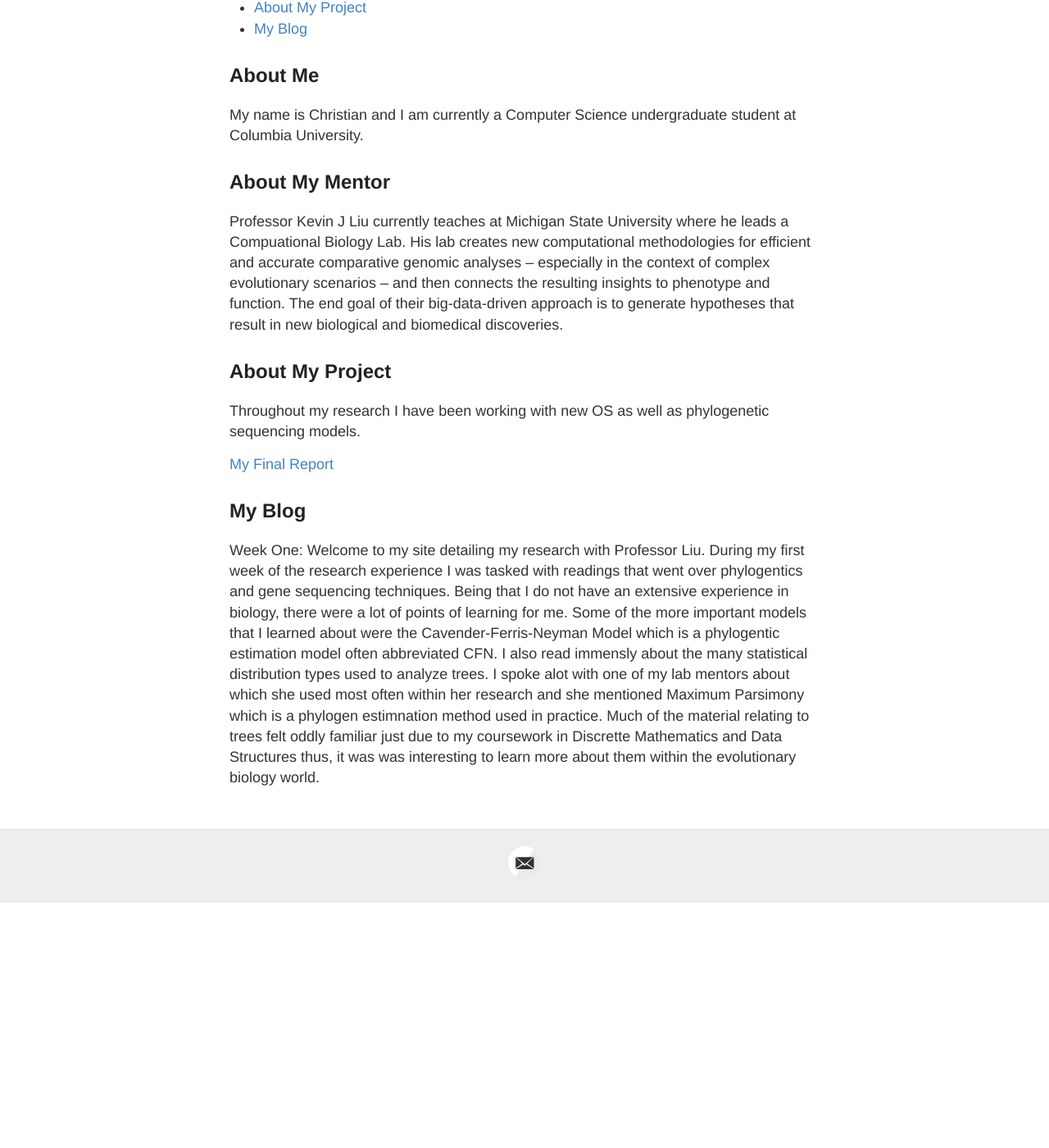
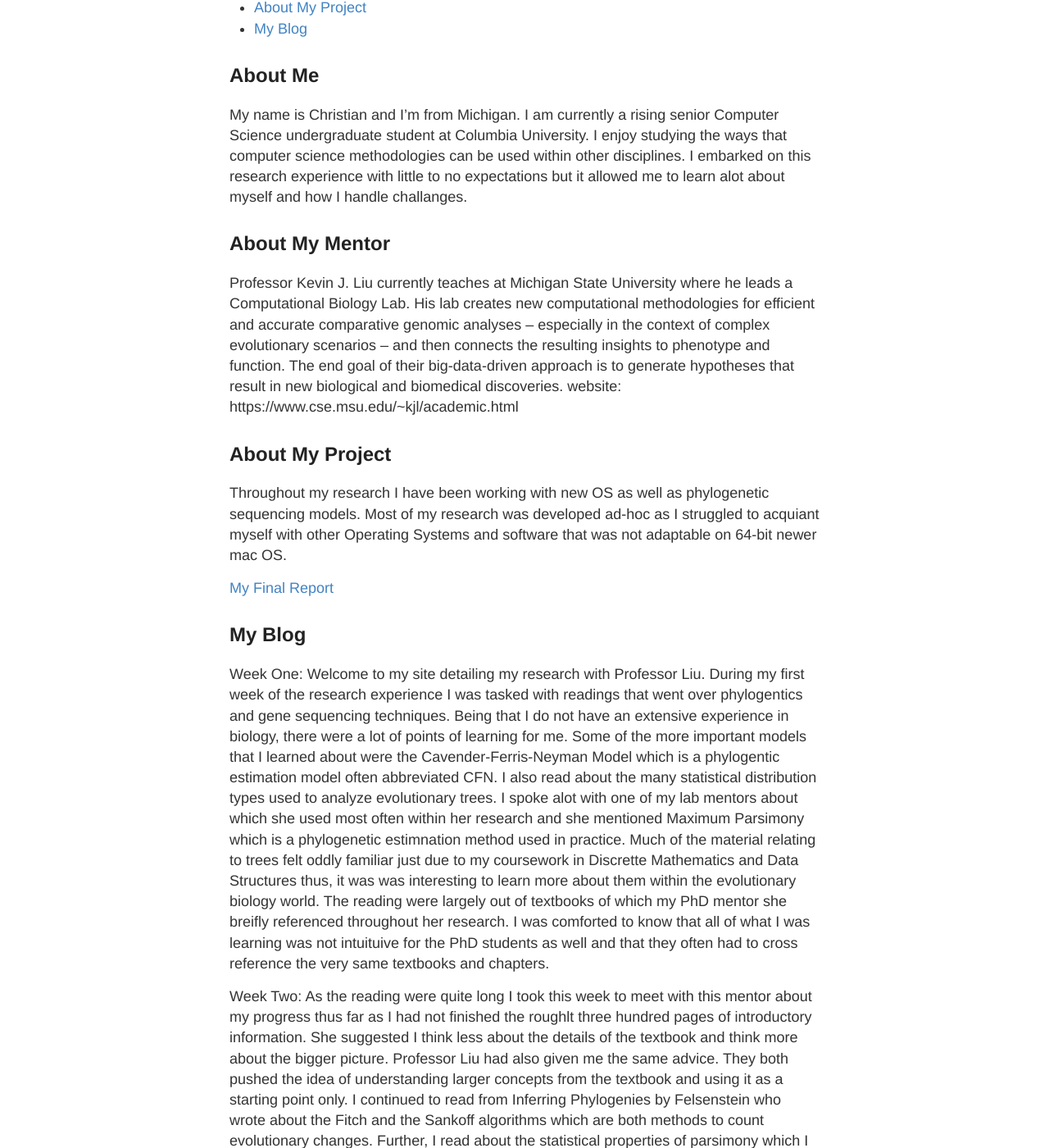
Before and after one commit to crevrobs21/crevrob21.github.io, a Jekyll site: the page built from index.md, in a window 1280 px wide and 1400 px high, scrolled down 214 px. Shown: the whole window at 82% size. Built offline with Jekyll 4.4.1, drawn with Linux system fonts in a browser that asks for light colours; before the commit the page ends 1314 px from its top, so only the background shows below that; some of the changed text lies outside the part shown.

Commit message:
Update index.md

```diff
--- a/index.md
+++ b/index.md
@@ -8,18 +8,27 @@ title: Summer 2021 DREU Project
 
 ## About Me
 
-My name is Christian and I am currently a Computer Science undergraduate student at Columbia University.
+My name is Christian and I'm from Michigan. I am currently a rising senior Computer Science undergraduate student at Columbia University. I enjoy studying the ways that computer science methodologies can be used within other disciplines. I embarked on this research experience with little to no expectations but it allowed me to learn alot about myself and how I handle challanges.
 
 ## About My Mentor
 
-Professor Kevin J Liu currently teaches at Michigan State University where he leads a Compuational Biology Lab. His lab creates new computational methodologies for efficient and accurate comparative genomic analyses – especially in the context of complex evolutionary scenarios – and then connects the resulting insights to phenotype and function. The end goal of their big-data-driven approach is to generate hypotheses that result in new biological and biomedical discoveries.
+Professor Kevin J. Liu currently teaches at Michigan State University where he leads a Computational Biology Lab. His lab creates new computational methodologies for efficient and accurate comparative genomic analyses – especially in the context of complex evolutionary scenarios – and then connects the resulting insights to phenotype and function. The end goal of their big-data-driven approach is to generate hypotheses that result in new biological and biomedical discoveries.
+website: https://www.cse.msu.edu/~kjl/academic.html
 
 ## About My Project
 
-Throughout my research I have been working with new OS as well as phylogenetic sequencing models.
+Throughout my research I have been working with new OS as well as phylogenetic sequencing models. Most of my research was developed ad-hoc as I struggled to acquiant myself with other Operating Systems and software that was not adaptable on 64-bit newer mac OS.
 
 [My Final Report](files/finalreport.pdf)
 
 ## My Blog
 
-Week One: Welcome to my site detailing my research with Professor Liu. During my first week of the research experience I was tasked with readings that went over phylogentics and gene sequencing techniques. Being that I do not have an extensive experience in biology, there were a lot of points of learning for me. Some of the more important models that I learned about were the Cavender-Ferris-Neyman Model which is a phylogentic estimation model often abbreviated CFN. I also read immensly about the many statistical distribution types used to analyze trees. I spoke alot with one of my lab mentors about which she used most often within her research and she mentioned Maximum Parsimony which is a phylogen estimnation method used in practice. Much of the material relating to trees felt oddly familiar just due to my coursework in Discrette Mathematics and Data Structures thus, it was was interesting to learn more about them within the evolutionary biology world.
+Week One: Welcome to my site detailing my research with Professor Liu. During my first week of the research experience I was tasked with readings that went over phylogentics and gene sequencing techniques. Being that I do not have an extensive experience in biology, there were a lot of points of learning for me. Some of the more important models that I learned about were the Cavender-Ferris-Neyman Model which is a phylogentic estimation model often abbreviated CFN. I also read  about the many statistical distribution types used to analyze evolutionary trees. I spoke alot with one of my lab mentors about which she used most often within her research and she mentioned Maximum Parsimony which is a phylogenetic estimnation method used in practice. Much of the material relating to trees felt oddly familiar just due to my coursework in Discrette Mathematics and Data Structures thus, it was was interesting to learn more about them within the evolutionary biology world. The reading were largely out of textbooks of which my PhD mentor she breifly referenced throughout her research. I was comforted to know that all of what I was learning was not intuituive for the PhD students as well and that they often had to cross reference the very same textbooks and chapters.
+
+Week Two: As the reading were quite long I took this week to meet with this mentor about my progress thus far as I had not finished the roughlt three hundred pages of introductory information. She suggested I think less about the details of the textbook and think more about the bigger picture. Professor Liu had also given me the same advice. They both pushed the idea of understanding larger concepts from the textbook and using it as a starting point only. I continued to read from Inferring Phylogenies by Felsenstein who wrote about the Fitch and the Sankoff algorithms which are both methods to count evolutionary changes. Further, I read about the statistical properties of parsimony which I cannot say I truly understood. Again, my mentor and research advisor told me that it was not important to understand the intricacies of the properties and methods abut to think more about why it was important to conduct this typoe of analysis.
+
+Week Three: My research mentor mentioned to me that there was another student completing the DREU research experience although she was starting a bit later than myself. I definately was interested in being connected with her as well as the other undergraduate researches in the lab for the summer. Dr. Liu did the honor of emailing us all to introduce us which was amazing. I went ahead and scheduled some time to chat with the undergraduate researches within the lab as well as some individuals who were previously a part of the lab. I was very happy that Dr. Liu was able to connect us. All of the individuals I spoke to gave raving reviews about their time working under Dr. Liu which was very encouraging for me. Furthermore, the other undergaduate researches I spoke to had no idea there were other individuals working under Dr. Liu for the summer so it was fun to offer myself up as a resource. Toward the end of this week I informed my PhD mentor as well as Dr. Liu that I had finished my readings thus I was ready to ginto the more interactive portion of the summer - tutorial experiements.
+
+Week Four: Dr.Liu sent me a detailed list of experiments to conduct as my first research. I began this feat by attempting to download INDELible which is one of the most often used software within the lab - it generates phylogentic trees/AGTC sequences. Much to my surprise, when I tried to compile the software within terminal I ran into various errors that I had never encountered before. I did not have much experience with command line compilation but in some of my more recent classes I was tasked with using Linux commands and it felt like familiar territory for me. Further, I was unable to successfully compile the software through my Mac terminal, after attmepting for 2-3 days. I emailed both my PhD mentor and Dr. Liu to inquire about possible solutions. initially, Dr. Liu susggested that I try native C compilation through Xcode but myself nor my mentor was familiar with this method. My PhD mentor responedd by suggesting that I play with VirtualBoax - virtualization software. I had no experience with applkications like this so I was initally hesitant but I went ahead and tried the software steps/tutorial software she sent me. She warned me that this may be a long shot but this was all she could find as she was not a Mac user, neither was Dr Liu. I tried to download the virtulaization software which required that I donwload a much earlier version of Mac OS.
+
+Week Five: I tried to make the virtualization software work with two older versions of Mac OS both of which supported 32-bot applications. I soon figured out that the reason that the software was not working was because my newer Mac OS did not support 32-bit applications. Further, neither of the Mac OS were accessible by VritualBox after I downloaded both of them my Mac returned the error message that my stsem was too new to even open the packages. Additionally, when I downloaded the software fromt he App Store it was set up so that I only had access to the installer once the donwload was complete thus the virtulization software was unable to use that OS. I ended up meeting with Dr. Liu to discuss all of these challanges and he again suggested I try the compilation through XCode which I did end up doing. I was not super familiar with XCode compilaiton but I soon reaalized it was wildly similar to command line when using C. I only started to run into challanges when I used that the version of C used in the indelible software was much older than that supported by Xcode.
```
